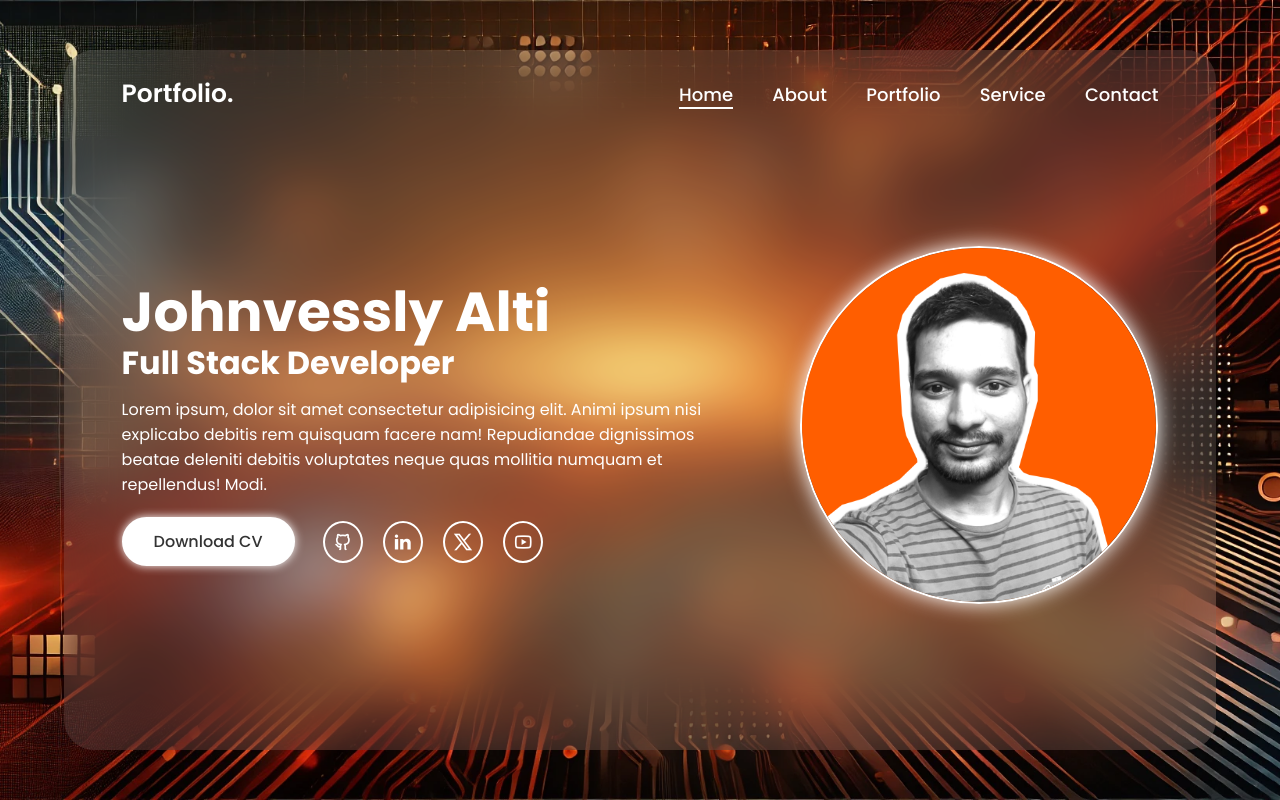
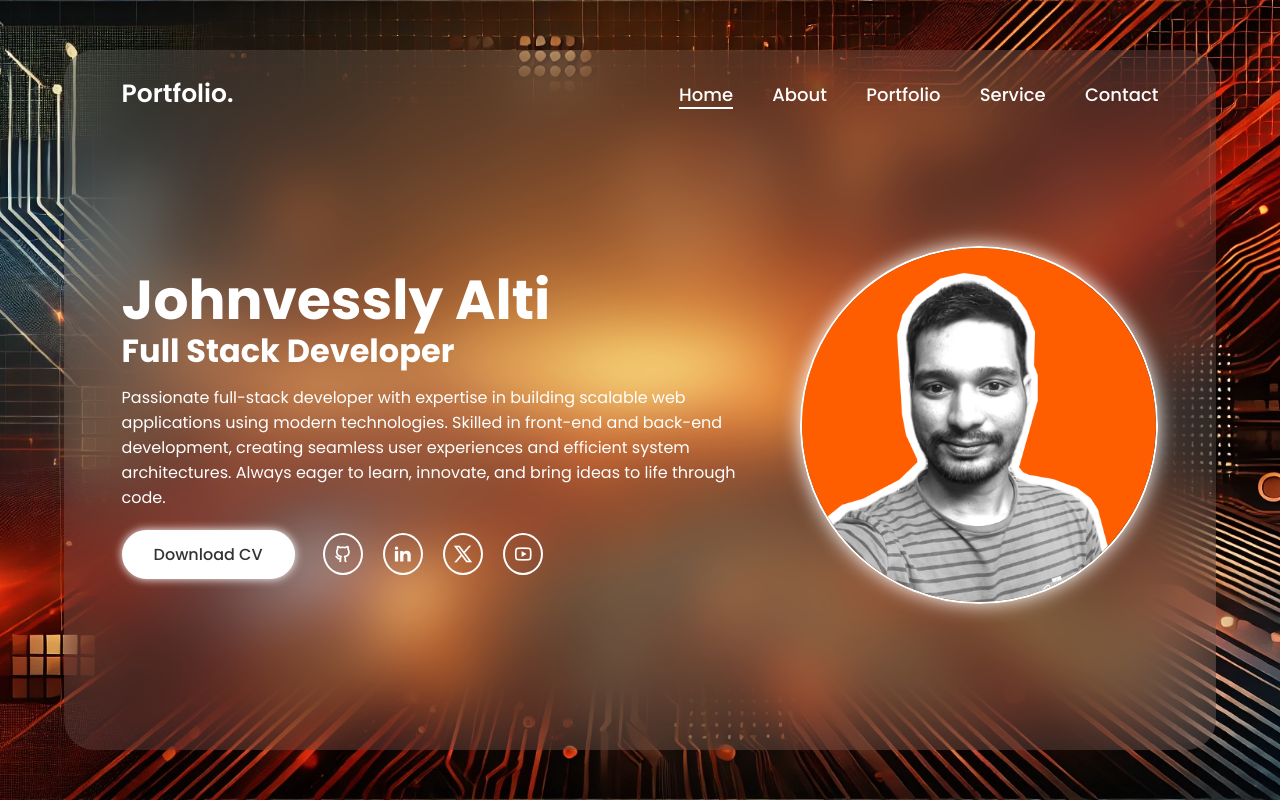
Before and after one commit to johnvesslyalti/portfolio-html-css-project, a plain HTML site: page index.html in a window 1280 px wide. Drawn offline with nearby package versions, Linux system fonts and the light colour scheme; files whose address does not match are found by name.

Commit message:
here i commited with the p element

```diff
--- a/index.html
+++ b/index.html
@@ -31,7 +31,7 @@
             <div class="home-detail">
                 <h1>Johnvessly Alti</h1>
                 <h2>Full Stack Developer</h2>
-                <p>Lorem ipsum, dolor sit amet consectetur adipisicing elit. Animi ipsum nisi explicabo debitis rem quisquam facere nam! Repudiandae dignissimos beatae deleniti debitis voluptates neque quas mollitia numquam et repellendus! Modi.</p>
+                <p>Passionate full-stack developer with expertise in building scalable web applications using modern technologies. Skilled in front-end and back-end development, creating seamless user experiences and efficient system architectures. Always eager to learn, innovate, and bring ideas to life through code.</p>
                 <div class="download-social">
                     <a href="#" class="btn">Download CV</a>
                     <div class="social-icons">
```
